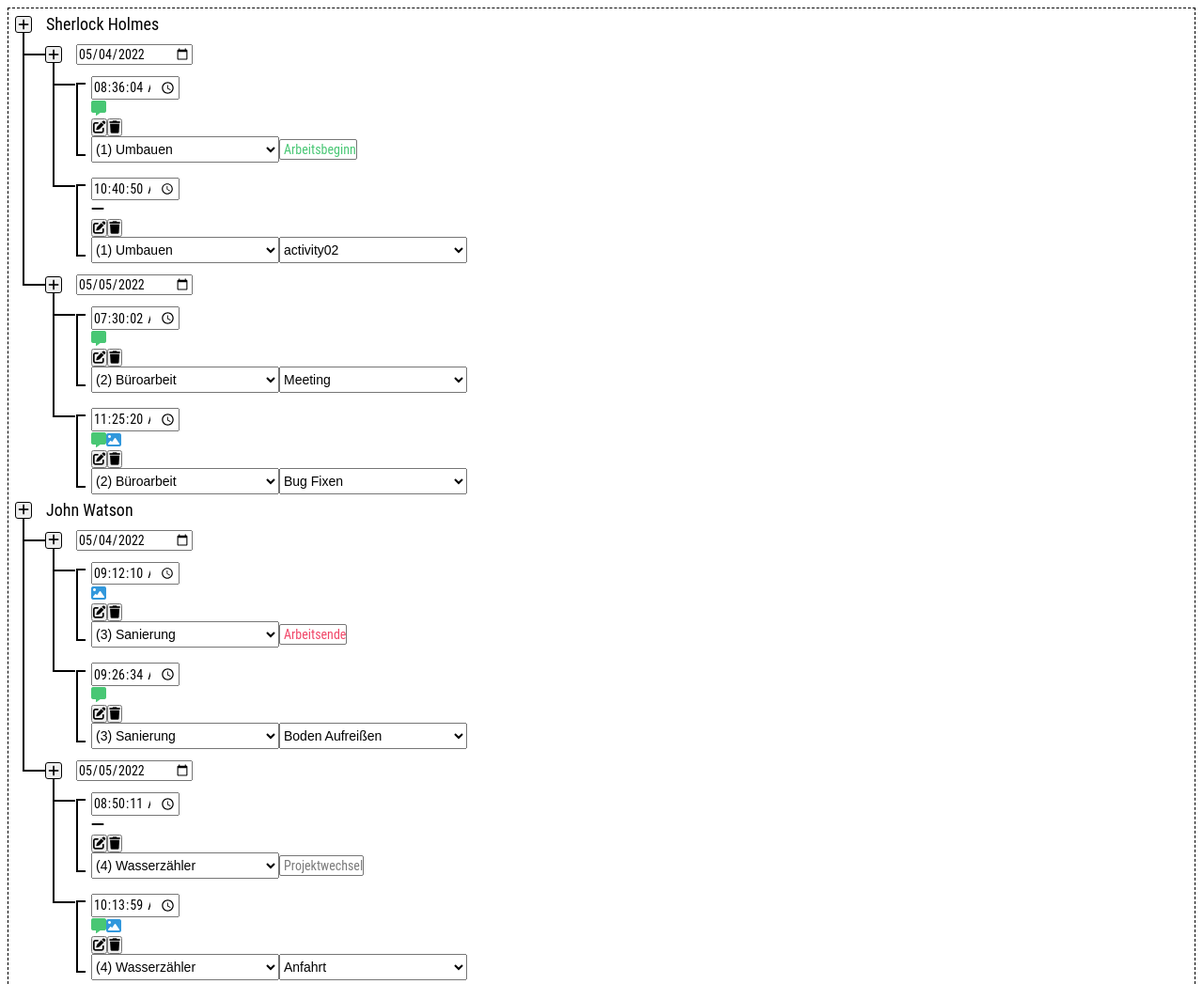
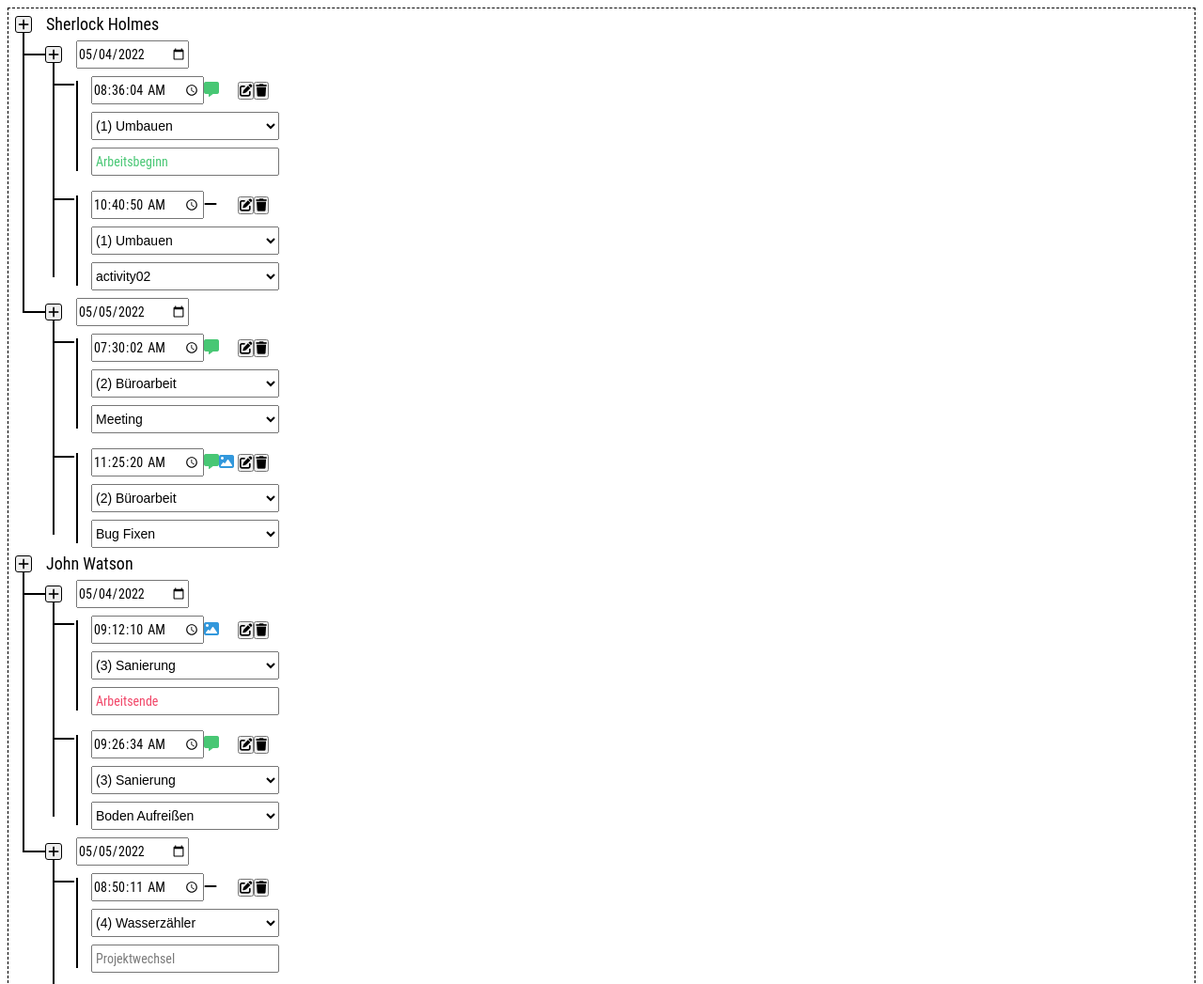
Before and after one commit to StaticYawn/tree-structure-json, a website built with Vite: page index.html in a window 1280 px wide. Shown: the top 1047 px of the page at 94% size. Built offline with nearby package versions, Linux system fonts and the light colour scheme.

Commit message:
further styling

```diff
--- a/src/style.css
+++ b/src/style.css
@@ -71,16 +71,24 @@ body {
 
 .project-select,
 .activity-select {
+    display: block;
     width: 200px;
+    height: 30px;
+    box-sizing: border-box;
     font-size: calc(0.75rem + 0.125rem);
-    padding: calc(1rem / 4) 0;
+    /* padding: calc(1rem / 4) 0; */
 }
-
+.project-select {
+    margin-bottom: 0.5rem;
+}
 .span-activity {
-    width: calc(200px - (1rem / 4));
+    display: flex;
+    align-items: center;
+    box-sizing: border-box;
+    width: 200px;
+    height: 30px;
+    padding-left: calc(1rem / 4);
     font-size: calc(0.75rem + 0.125rem);
-    padding: calc(1rem / 8) 0;
-    padding-left: calc(1rem / 4);
     border: 1px solid rgb(118, 118, 118);
     border-radius: 2px;
 }
@@ -167,7 +175,7 @@ body {
 }
 
 .date:not(:last-child):after {
-    content: '';
+    /* content: ''; */
     position: absolute;
     top: 24px;
     left: 7px;
@@ -177,6 +185,8 @@ body {
 }
 
 .date-input {
+    box-sizing: border-box;
+    height: 30px;
     width: 120px;
     font-size: calc(0.75rem + 0.125rem);
 }
@@ -187,11 +197,12 @@ body {
     position: relative;
 }
 
-.booking-list:not(:last-child)::before {
-    /* content: ''; */
+.booking-list::before {
+    content: '';
     position: absolute;
     width: var(--line-thickness);
-    height: calc(100% + 14px);
+    height: 100%;
+    /* height: 22px; */
     background-color: black;
     top: -14px;
     left: calc(-3rem + 7px);
@@ -202,31 +213,36 @@ body {
     position: relative;
 }
 
-.booking:not(:last-child):before {
+.booking::before {
     content: '';
     position: absolute;
     width: 22px;
-    height: calc(100% + (1rem - 2px));
-    border: 2px solid black;
-    border-right: none;
-    top: 8px;
-    left: calc(-2.5rem - 1px);
+    height: var(--line-thickness);
+    background-color: black;
+    top: 0.5rem;
+    left: calc(-2.5rem);
 }
 .booking::after {
     content: '';
     position: absolute;
-    width: calc(0.75rem - 4px);
-    height: calc((100%) - 20%);
+    width: 0.75rem;
+    height: 90%;
     border: 2px solid black;
     border-right: none;
+    border-top: none;
+    border-bottom: none;
     inset: 0;
-    top: 8%;
+    top: 5%;
     left: -1rem;
+    box-sizing: border-box;
 }
 
 .time-input {
-    width: 90px;
+    width: 120px;
     font-size: calc(0.75rem + 0.125rem);
+    height: 30px;
+    box-sizing: border-box;
+    margin-bottom: 0.5rem;
     /* padding: calc(1rem / 8) 0.5rem; */
 }
 
@@ -244,10 +260,12 @@ body {
 }
 
 .info-icons {
+    display: inline-block;
     width: calc(2rem + (1rem / 4));
 }
 
-.util-buttons>button {
+.util-buttons {
+    display: inline-block;
     /* height: 2rem; */
     /* width: 2rem; */
 }
```
